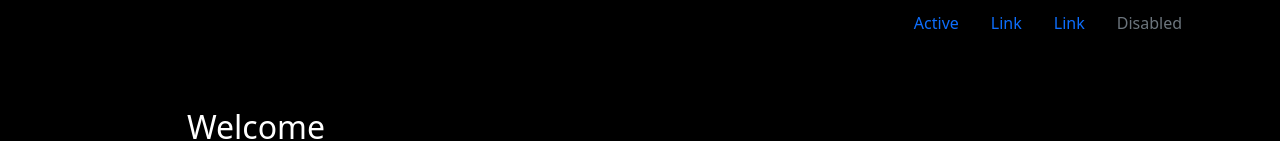
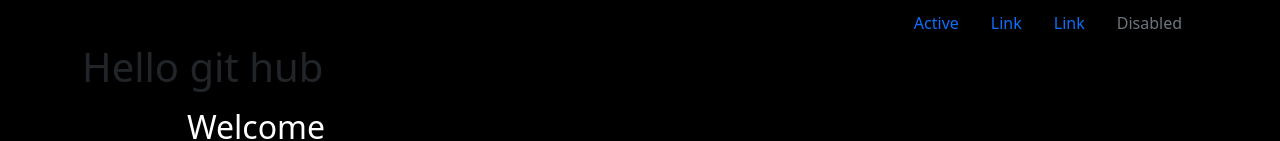
Before and after one commit to SainiLikith/web_application, a plain HTML site: page index.html in a window 1280 px wide. Shown: the part 193-334 px from the top of the page. Drawn offline with nearby package versions, Linux system fonts and the light colour scheme.

Commit message:
updated index.html

```diff
--- a/index.html
+++ b/index.html
@@ -52,6 +52,11 @@
           </ul>
         </div>
 
+
+        <div>
+            <h1>Hello git hub</h1>
+        </div>
+
 </body>
 
 </html>
```
